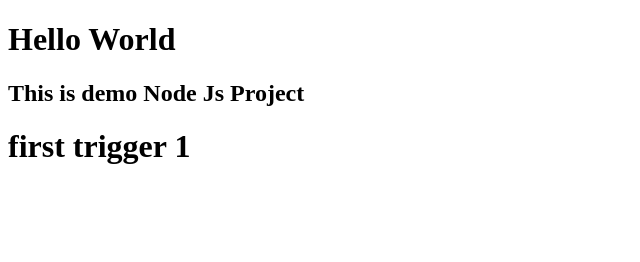
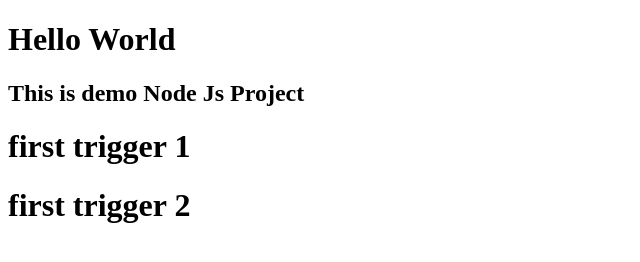
Before and after one commit to KumarYeoley214/demo, a website: page public/index.html in a window 1280 px wide. Shown: the whole page, without its empty margins (0-640 px from the left). Drawn offline with Linux system fonts and the light colour scheme.

Commit message:
Update index.html

```diff
--- a/public/index.html
+++ b/public/index.html
@@ -7,5 +7,6 @@
         <h1>Hello World</h1>
         <h2> This is demo Node Js Project</h2>
         <h1> first trigger 1 </h1>
+         <h1> first trigger 2 </h1>
     </body>
 </html>
```
